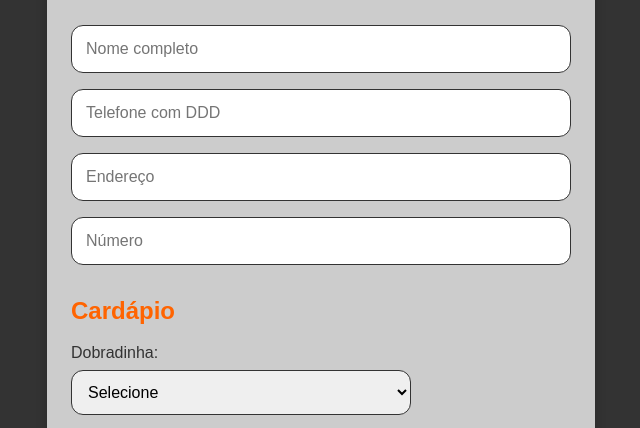
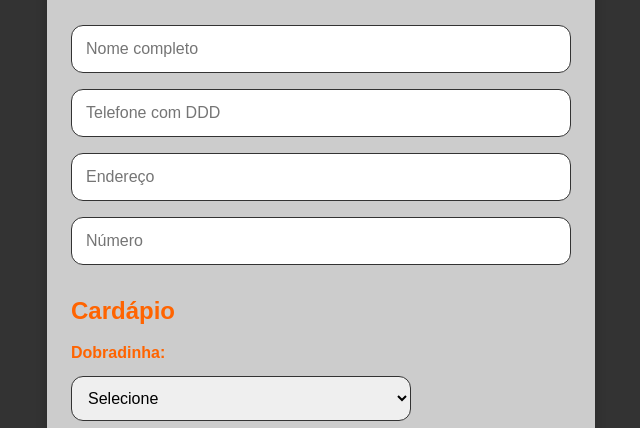
Before and after one commit to Vaz-Gabriel/Culinaria-VAZ, a plain HTML site: page index.html in a window 1280 px wide. Shown: the part 359-787 px from the top of the page, without its empty margins (319-959 px from the left). Drawn offline with Linux system fonts and the light colour scheme.

Commit message:
Update index.html

```diff
--- a/index.html
+++ b/index.html
@@ -21,7 +21,7 @@
       <h2>Cardápio</h2>
       <div id="itensContainer">
         <div class="item">
-        <label for="dobradinha">Dobradinha:</label><br>
+          <label for="dobradinha" class="label-prato">Dobradinha:</label>
           <select id="dobradinha" class="dobradinha">
             <option value="">Selecione</option>
             <option value="Dobradinha M">M - R$25,00</option>
```
Lines whose indentation alone changed are shown as unchanged.
